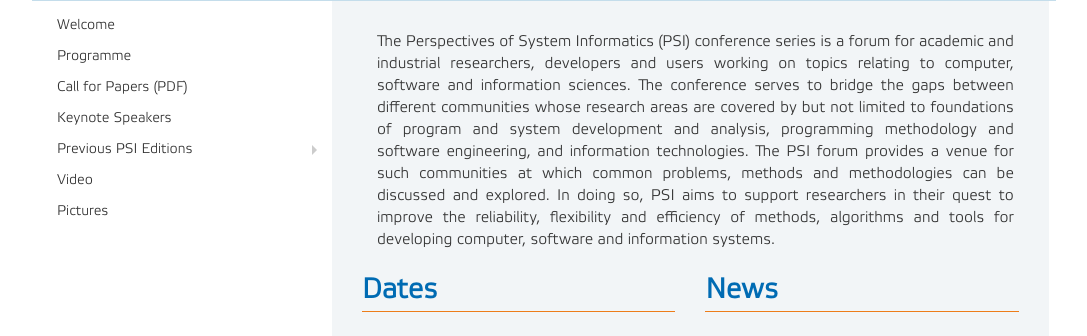
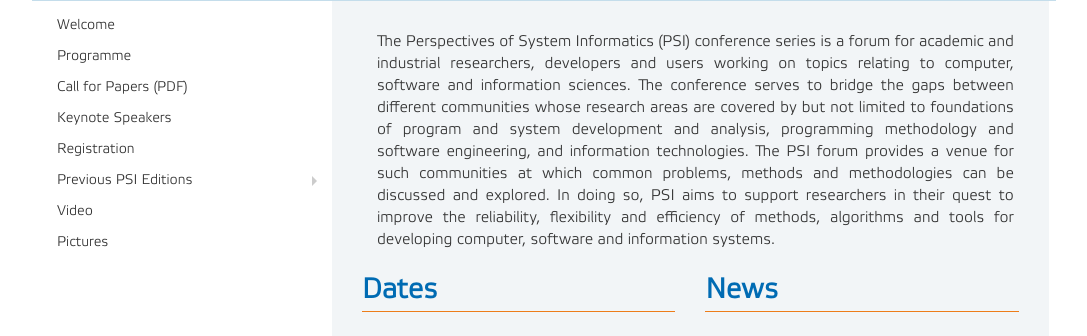
Before and after one commit to lunatik-210/psi, a Flask app: page / in a window 1280 px wide. Shown: the part 265-601 px from the top of the page, without its empty margins (96-1183 px from the left). Run offline with Flask 2, Linux system fonts and the light colour scheme; data that the repository does not hold is empty; parts of the project's set-up code (start-up, migrations or seed data) failed here and were passed over; some libraries are stand-ins or nearby versions.

Commit message:
Added registration forms

```diff
--- a/app/main/urls.py
+++ b/app/main/urls.py
@@ -6,11 +6,13 @@ from views import pictures as pictures_page
 from views import images as images_endpoint
 from views import speakers as speakers_page
 from views import menu as menu_page
+from views import registration as registration_page
 
 
 main.add_url_rule('/', 'main', main_page, methods=['GET'])
 main.add_url_rule('/video', 'video', video_page, methods=['GET'])
 main.add_url_rule('/pictures', 'pictures', pictures_page, methods=['GET'])
 main.add_url_rule('/speakers', 'speakers', speakers_page, methods=['GET'])
+main.add_url_rule('/registration', 'registration', registration_page, methods=['GET'])
 main.add_url_rule('/images/<path:filename>', 'images', images_endpoint, methods=['GET'])
 main.add_url_rule('/menu', 'menu', menu_page, methods=['GET'])
--- a/app/main/views.py
+++ b/app/main/views.py
@@ -88,6 +88,10 @@ def speakers():
                            speakers=Speaker.objects.all(), **get_page_data())
 
 
+def registration():
+    return render_template('reg-form.html', **get_page_data())
+
+
 def menu():
     title = request.args.get('title', None)
 
--- a/app/templates/menu-old.html
+++ b/app/templates/menu-old.html
@@ -21,6 +21,7 @@
     <li><a href="{{ url_for('static', filename='data/Draft_Program_PSI_2015.pdf') }}">{{ _('Programme') }}</a></li>
     <li><a href="{{ url_for('static', filename='data/PSI_2015_cfp_-_extended.pdf') }}">{{ _('Call for Papers (PDF)') }}</a></li>
     <li><a href="{{ url_for('main.speakers') }}">{{ _('Keynote Speakers') }}</a></li>
+    <li><a href="{{ url_for('main.registration') }}">{{ _('Registration') }}</a></li>
 
     {% for child_node in data %}
         {% if locale == 'en' %}
--- a/app/templates/menu_content.html
+++ b/app/templates/menu_content.html
@@ -2,10 +2,10 @@
 
 {% block content %}
     {% if locale == 'en' %}
-    	<span class="b-content-title">{{ page.title }}</span>
-    	<div class="page-content">{{ page.text|safe }}</div>
+        <span class="b-content-title">{{ page.title }}</span>
+        <div class="page-content">{{ page.text|safe }}</div>
     {% else %}
-    	<span class="b-content-title">{{ page.title_ru }}</span>
+        <span class="b-content-title">{{ page.title_ru }}</span>
         <div class="page-content">{{ page.text_ru|safe }}</div>
     {% endif %}
 {% endblock %}
```
Also changed, not shown: app/translations/ru/LC_MESSAGES/messages.po, 2 other files.
